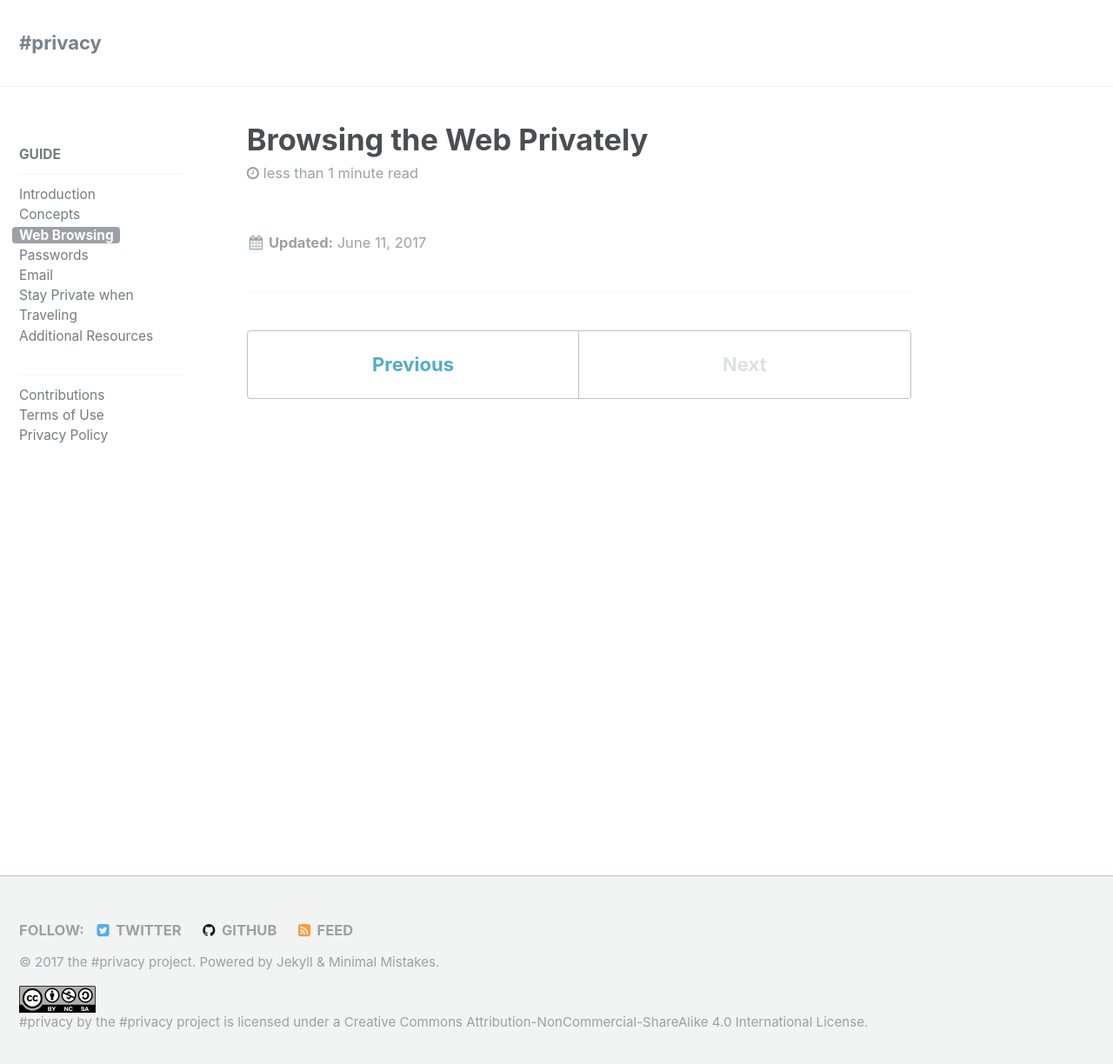
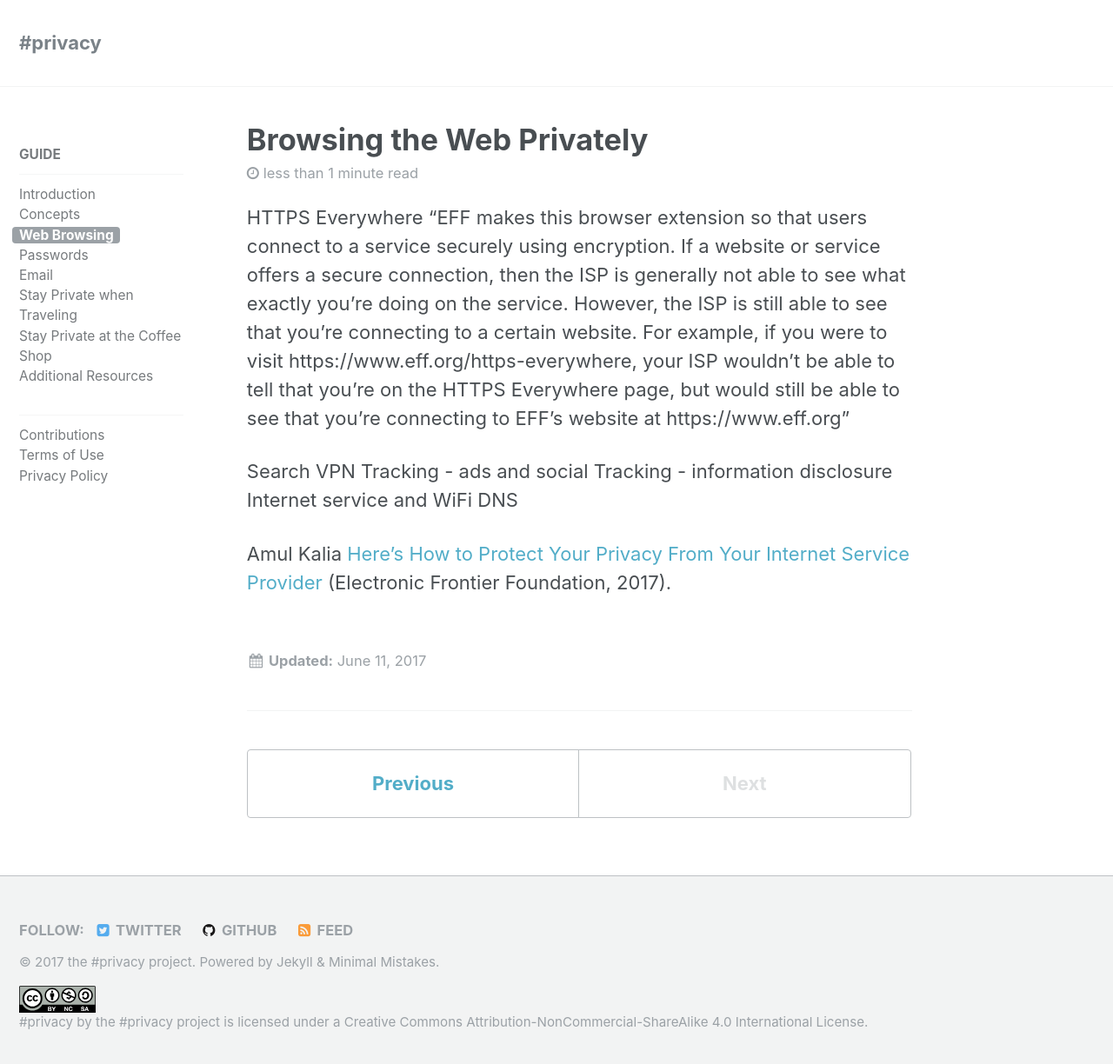
Before and after one commit to hashtagprivacy/hashtagprivacy.github.io, a Jekyll site: the page built from _guide/web-browsing.md, in a window 1280 px wide and 1251 px high. Shown: the top 1224 px of the window at 87% size. Built offline with Jekyll 4.4.1, drawn with Linux system fonts in a browser that asks for light colours.

Commit message:
"Stay Private at the Coffee Shop" article stub

```diff
--- a/_data/navigation.yml
+++ b/_data/navigation.yml
@@ -19,6 +19,8 @@
       url: /guide/email/
     - title: "Stay Private when Traveling"
       url: /guide/travel/
+    - title: "Stay Private at the Coffee Shop"
+      url: /guide/cafe/
     - title: "Additional Resources"
       url: /guide/additional-resources/
   - title: ""
--- /dev/null
+++ b/_guide/cafe.md
@@ -0,0 +1,5 @@
+---
+title: "Stay Private at the Coffee Shop"
+last_modified_at: 2017-06-11T19:21:00-04:00
+permalink: /guide/cafe/
+---
--- a/_guide/web-browsing.md
+++ b/_guide/web-browsing.md
@@ -3,3 +3,15 @@
 last_modified_at: 2017-06-11T19:21:00-04:00
 permalink: /guide/web-browsing/
 ---
+
+HTTPS Everywhere
+"EFF makes this browser extension so that users connect to a service securely using encryption. If a website or service offers a secure connection, then the ISP is generally not able to see what exactly you’re doing on the service. However, the ISP is still able to see that you’re connecting to a certain website. For example, if you were to visit https://www.eff.org/https-everywhere, your ISP wouldn’t be able to tell that you’re on the HTTPS Everywhere page, but would still be able to see that you’re connecting to EFF’s website at https://www.eff.org"
+
+Search
+VPN
+Tracking - ads and social
+Tracking - information disclosure
+Internet service and WiFi
+DNS
+
+Amul Kalia [Here’s How to Protect Your Privacy From Your Internet Service Provider](https://www.eff.org/deeplinks/2017/04/heres-how-protect-your-privacy-your-internet-service-provider) (Electronic Frontier Foundation, 2017).
```
